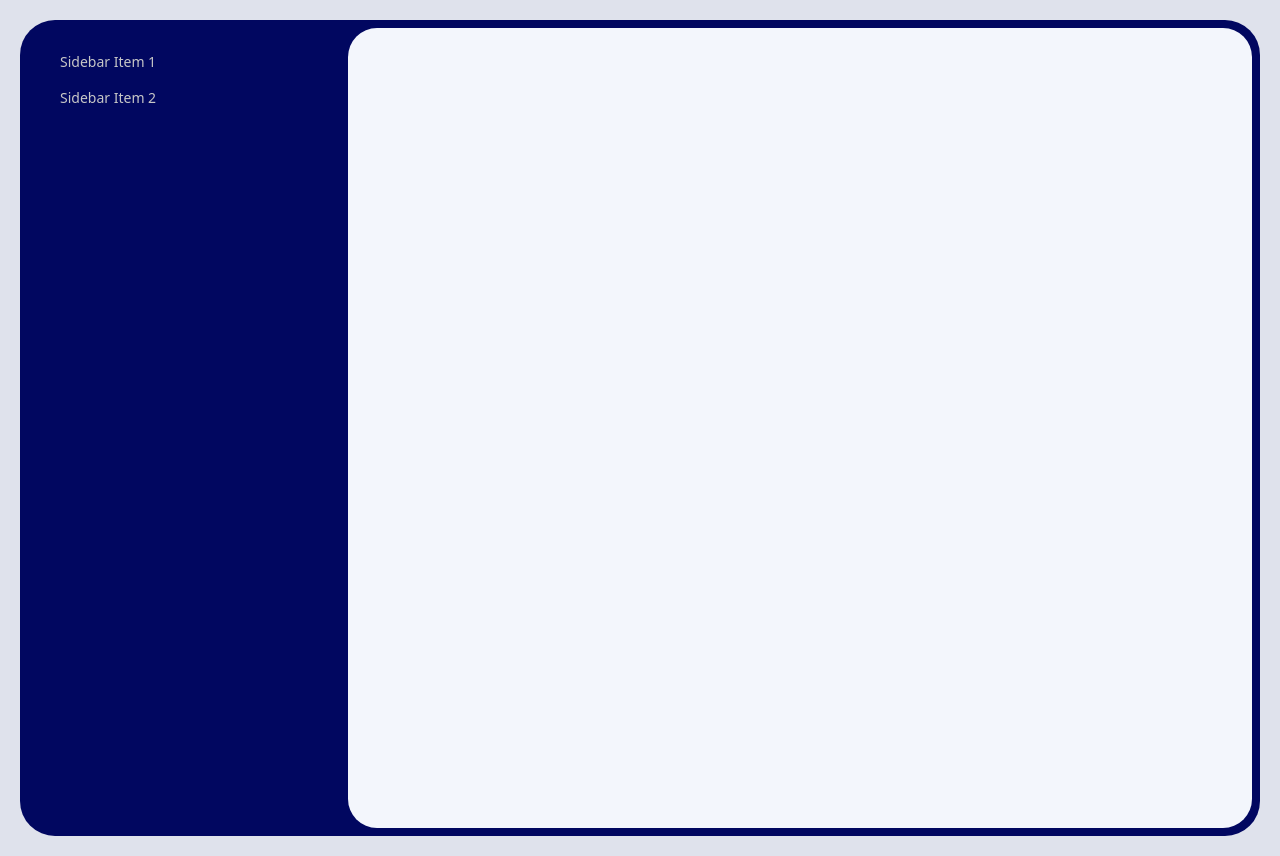
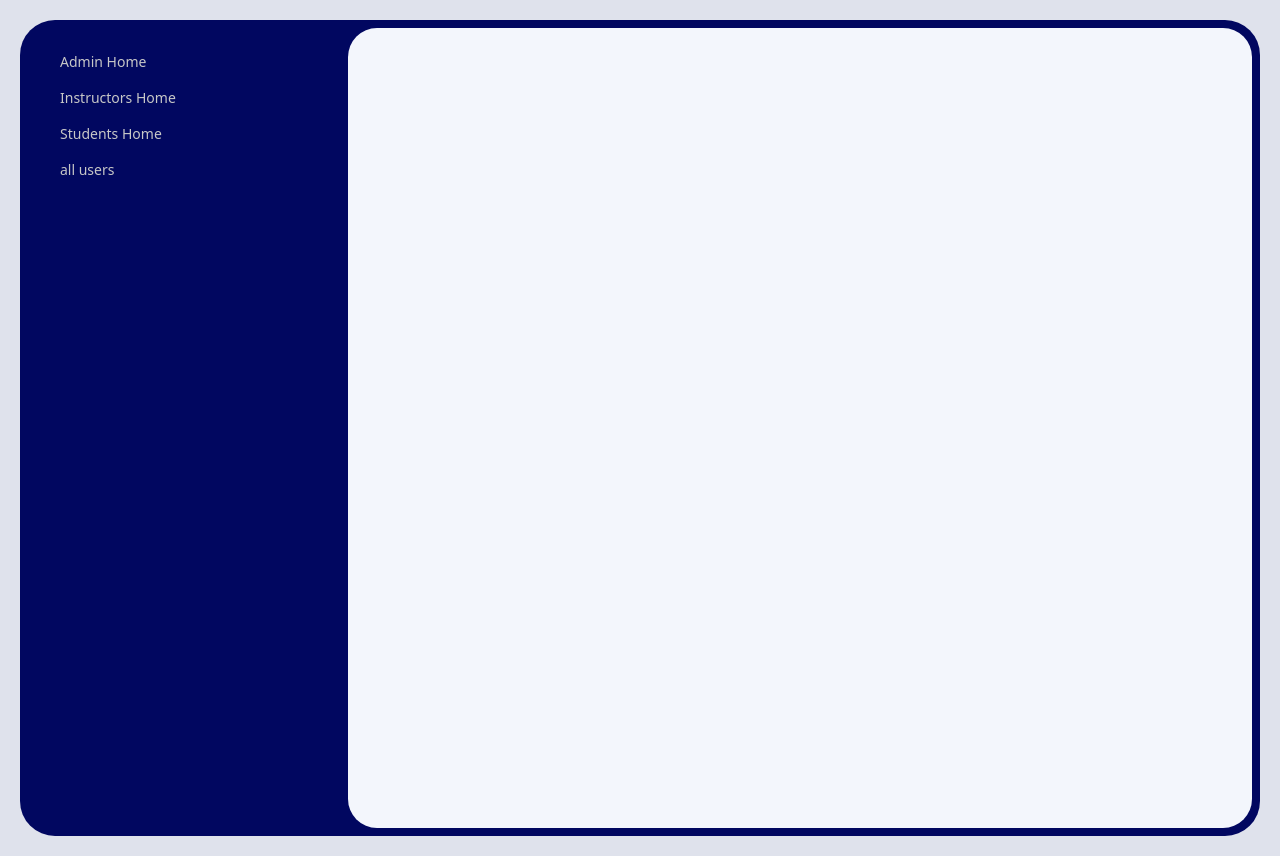
Before and after one commit to Litontripura/musical-summer, a React (Vite) app: page /dashboard in a window 1280 px wide. Built offline with nearby package versions, Linux system fonts and the light colour scheme; no server answers.

Commit message:
ihave done the error page

```diff
--- a/src/LayOut/Dashboard.jsx
+++ b/src/LayOut/Dashboard.jsx
@@ -11,36 +11,30 @@ const Dashboard = () => {
   const navOptions = (
     <>
       <li className="py-2 md:py-0 lg:py-0">
-        <ActiveLink exact to="/" activeClassName="text-white">
-          Home
+        <ActiveLink exact to="adminHome" activeClassName="text-white">
+          Admin Home
         </ActiveLink>
       </li>
       <li className="py-2 md:py-0 lg:py-0">
-        <ActiveLink to="/instructors" activeClassName="text-white">
-          Instructors
+        <ActiveLink to="instructorsHome" activeClassName="text-white">
+          Instructors Home
         </ActiveLink>
       </li>
       <li className="py-2 md:py-0 lg:py-0">
-        <ActiveLink to="/classes" activeClassName="text-white">
-          Classes
+        <ActiveLink to="students" activeClassName="text-white">
+          Students Home
         </ActiveLink>
       </li>
 
       <li className="py-2 md:py-0 lg:py-0">
-        <ActiveLink to="/dashboard" activeClassName="text-white">
-          Dashboard
+        <ActiveLink to="allusers" activeClassName="text-white">
+          all users
         </ActiveLink>
       </li>
-     {
-      user ? <li>
-      <button onClick={handleLogout}>Logout</button>
-    </li> :  <li className="py-2 md:py-0 lg:py-0">
-      <ActiveLink to="/login" activeClassName="text-white">
-        Login
-      </ActiveLink>
-    </li>
-     }
-      <li className="py-2 md:py-0 lg:py-0">user</li>
+
+
+
+
     </>
   );
     return (
@@ -56,9 +50,7 @@ const Dashboard = () => {
         <div className="drawer-side">
           <label htmlFor="my-drawer-2" className="drawer-overlay"></label>
           <ul className="menu p-4 w-80 h-full text-base-content">
-            {/* Sidebar content here */}
-            <li><a>Sidebar Item 1</a></li>
-            <li><a>Sidebar Item 2</a></li>
+          {navOptions}
           </ul>
 
         </div>
--- /dev/null
+++ b/src/Pages/AllUsers/AllUsers.jsx
@@ -0,0 +1,11 @@
+import React from 'react';
+
+const AllUsers = () => {
+    return (
+        <div>
+            <h1>All Users</h1>
+        </div>
+    );
+};
+
+export default AllUsers;
--- /dev/null
+++ b/src/Pages/Error/Error.jsx
@@ -0,0 +1,11 @@
+import React from 'react';
+
+const Error = () => {
+    return (
+        <div>
+            <h1>this is error</h1>
+        </div>
+    );
+};
+
+export default Error;
--- a/src/Routes/Routes.jsx
+++ b/src/Routes/Routes.jsx
@@ -6,11 +6,17 @@ import Instructors from "../Pages/Instructors/Instructors";
 import Classes from "../Pages/Classes/Classes";
 import Dashboard from "../LayOut/Dashboard";
 import Login from "../Pages/Login/Login";
+import StudentsHome from "../Pages/StudentsHome/StudentsHome";
+import AdminHome from "../Pages/AdminHome/AdminHome";
+import InstructorHome from "../Pages/InstructorHome/InstructorHome";
+import AllUsers from "../Pages/AllUsers/AllUsers";
+import Error from "../Pages/Error/Error";
 
 const router = createBrowserRouter([
     {
       path: "/",
       element: <Main></Main>,
+      errorElement:<Error></Error>,
       children:[
         {
             path:"/",
@@ -37,7 +43,26 @@ const router = createBrowserRouter([
     },
     {
       path:"/dashboard",
-      element:<Dashboard></Dashboard>
+      element:<Dashboard></Dashboard>,
+      errorElement:<Error></Error>,
+      children:[
+        {
+          path:'students',
+          element:<StudentsHome></StudentsHome>
+        },
+        {
+          path:'adminHome',
+          element:<AdminHome></AdminHome>
+        },
+        {
+          path:'instructorsHome',
+          element:<InstructorHome></InstructorHome>
+        },
+        {
+          path:'allusers',
+          element:<AllUsers></AllUsers>
+        }
+      ]
     }
   ]);
   export default router
```
